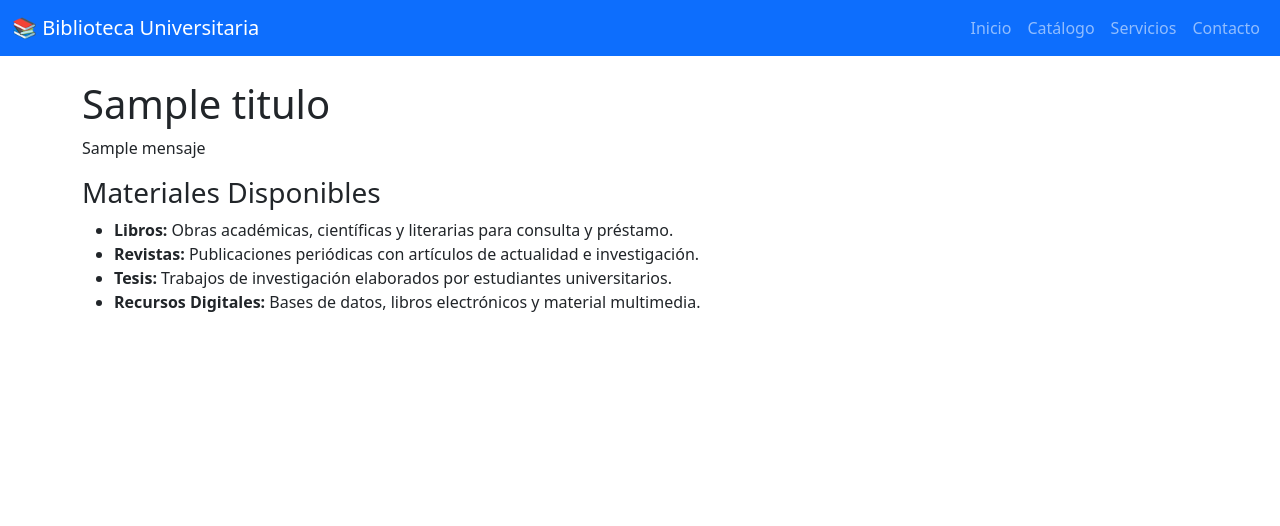
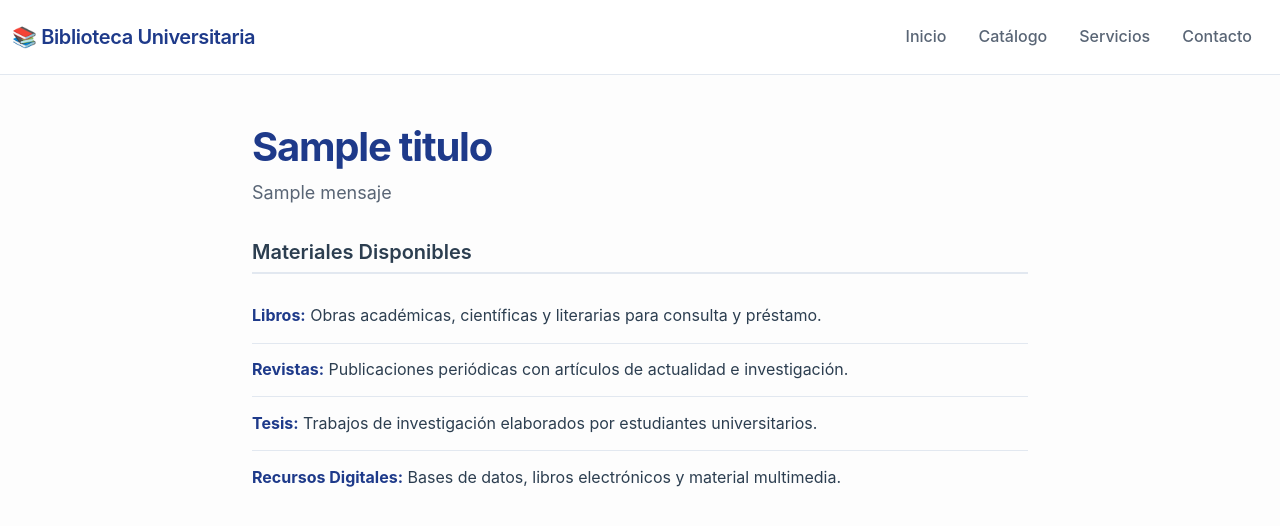
Before and after one commit to CChavez-Navarrete/biblioteca-universitaria, a Flask app: template templates/catalogo.html in a window 1280 px wide. Shown: the top 526 px of the page. Run offline with Flask 3, Linux system fonts and the light colour scheme; the template is opened without the code that fills it: most values are stand-ins (such as "Sample title", 1, 10 or a date in 2020).

Commit message:
Aplicacion de css-2026/10/28

```diff
--- a/templates/catalogo.html
+++ b/templates/catalogo.html
@@ -2,30 +2,30 @@
 
 {% block contenido %}
 
-<h1>{{ titulo }}</h1>
+<h1 class="page-title">{{ titulo }}</h1>
 
-<p>{{ mensaje }}</p>
+<p class="page-intro">{{ mensaje }}</p>
 
-<h3>Materiales Disponibles</h3>
+<h3 class="section-subtitle">Materiales Disponibles</h3>
 
-<ul>
-    <li>
-        <strong>Libros:</strong>
+<ul class="minimal-list">
+    <li class="minimal-list-item">
+        <strong class="list-item-title">Libros:</strong>
         Obras académicas, científicas y literarias para consulta y préstamo.
     </li>
 
-    <li>
-        <strong>Revistas:</strong>
+    <li class="minimal-list-item">
+        <strong class="list-item-title">Revistas:</strong>
         Publicaciones periódicas con artículos de actualidad e investigación.
     </li>
 
-    <li>
-        <strong>Tesis:</strong>
+    <li class="minimal-list-item">
+        <strong class="list-item-title">Tesis:</strong>
         Trabajos de investigación elaborados por estudiantes universitarios.
     </li>
 
-    <li>
-        <strong>Recursos Digitales:</strong>
+    <li class="minimal-list-item">
+        <strong class="list-item-title">Recursos Digitales:</strong>
         Bases de datos, libros electrónicos y material multimedia.
     </li>
 </ul>
--- a/templates/layout.html
+++ b/templates/layout.html
@@ -8,12 +8,13 @@
 
     <link href="https://cdn.jsdelivr.net/npm/bootstrap@5.3.3/dist/css/bootstrap.min.css"
           rel="stylesheet">
+    <link href="/static/css/estilos.css" rel="stylesheet">
 </head>
 <body>
 
-    <nav class="navbar navbar-expand-lg navbar-dark bg-primary">
-        <div class="container-fluid">
-            <a class="navbar-brand" href="/">📚 Biblioteca Universitaria</a>
+    <nav class="navbar navbar-expand-lg navbar-light navbar-minimal">
+        <div class="container-fluid max-width-container">
+            <a class="navbar-brand brand-title" href="/">📚 Biblioteca Universitaria</a>
 
             <button class="navbar-toggler"
                     type="button"
@@ -25,23 +26,23 @@
             <div class="collapse navbar-collapse" id="menu">
                 <ul class="navbar-nav ms-auto">
                     <li class="nav-item">
-                        <a class="nav-link" href="/">Inicio</a>
+                        <a class="nav-link nav-link-custom" href="/">Inicio</a>
                     </li>
                     <li class="nav-item">
-                        <a class="nav-link" href="/catalogo">Catálogo</a>
+                        <a class="nav-link nav-link-custom" href="/catalogo">Catálogo</a>
                     </li>
                     <li class="nav-item">
-                        <a class="nav-link" href="/servicios">Servicios</a>
+                        <a class="nav-link nav-link-custom" href="/servicios">Servicios</a>
                     </li>
                     <li class="nav-item">
-                        <a class="nav-link" href="/contacto">Contacto</a>
+                        <a class="nav-link nav-link-custom" href="/contacto">Contacto</a>
                     </li>
                 </ul>
             </div>
         </div>
     </nav>
 
-    <div class="container mt-4">
+    <div class="container mt-5 main-container">
         {% block contenido %}
         {% endblock %}
     </div>
--- /dev/null
+++ b/templates/static/estilos.css
@@ -0,0 +1,104 @@
+/* Variables y Configuración Minimalista */
+:root {
+    --color-bg: #fdfdfd;
+    --color-text: #2c3e50;
+    --color-muted: #596575;
+    --color-accent: #1e3a8a;
+    --color-border: #e2e8f0;
+    --color-card-bg: #ffffff;
+    --font-family: 'Inter', -apple-system, BlinkMacSystemFont, "Segoe UI", Roboto, sans-serif;
+}
+
+body {
+    background-color: var(--color-bg);
+    color: var(--color-text);
+    font-family: var(--font-family);
+    line-height: 1.6;
+}
+
+/* Navegación Sobria y Limpia */
+.navbar-minimal {
+    background-color: #ffffff !important;
+    border-bottom: 1px solid var(--color-border);
+    padding: 1rem 0;
+}
+
+.brand-title {
+    color: var(--color-accent) !important;
+    font-weight: 600;
+    letter-spacing: -0.02em;
+}
+
+.nav-link-custom {
+    color: var(--color-muted) !important;
+    font-weight: 500;
+    transition: color 0.2s ease;
+    padding-left: 1rem !important;
+    padding-right: 1rem !important;
+}
+
+.nav-link-custom:hover {
+    color: var(--color-accent) !important;
+}
+
+/* Tipografía y Contenedores Principales */
+.main-container {
+    max-width: 800px;
+}
+
+.page-title {
+    font-weight: 700;
+    color: var(--color-accent);
+    letter-spacing: -0.03em;
+    margin-bottom: 0.5rem;
+}
+
+.page-intro {
+    font-size: 1.125rem;
+    color: var(--color-muted);
+    margin-bottom: 2rem;
+}
+
+.section-subtitle {
+    font-size: 1.25rem;
+    font-weight: 600;
+    color: var(--color-text);
+    border-bottom: 2px solid var(--color-border);
+    padding-bottom: 0.5rem;
+    margin-top: 2rem;
+    margin-bottom: 1rem;
+}
+
+/* Listas Minimalistas */
+.minimal-list {
+    list-style: none;
+    padding-left: 0;
+}
+
+.minimal-list-item {
+    padding: 0.85rem 0;
+    border-bottom: 1px solid var(--color-border);
+}
+
+.minimal-list-item:last-child {
+    border-bottom: none;
+}
+
+.list-item-title {
+    color: var(--color-accent);
+}
+
+/* Tarjetas de Contacto */
+.contact-card {
+    background-color: var(--color-card-bg);
+    border: 1px solid var(--color-border);
+    border-radius: 6px;
+    padding: 1.25rem;
+    margin-bottom: 1rem;
+}
+
+.contact-label {
+    color: var(--color-accent);
+    display: block;
+    margin-bottom: 0.25rem;
+}
```
Also changed, not shown: templates/contacto.html (+9 -9 lines), templates/index.html (+9 -9 lines), templates/servicios.html (+11 -11 lines).
